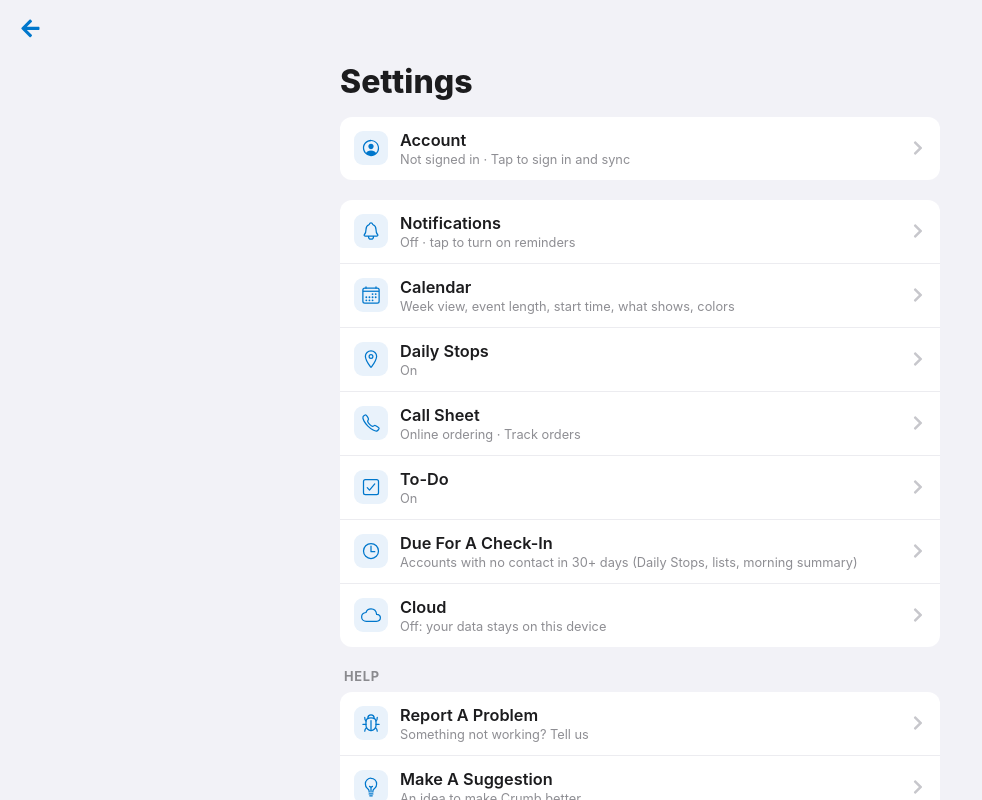
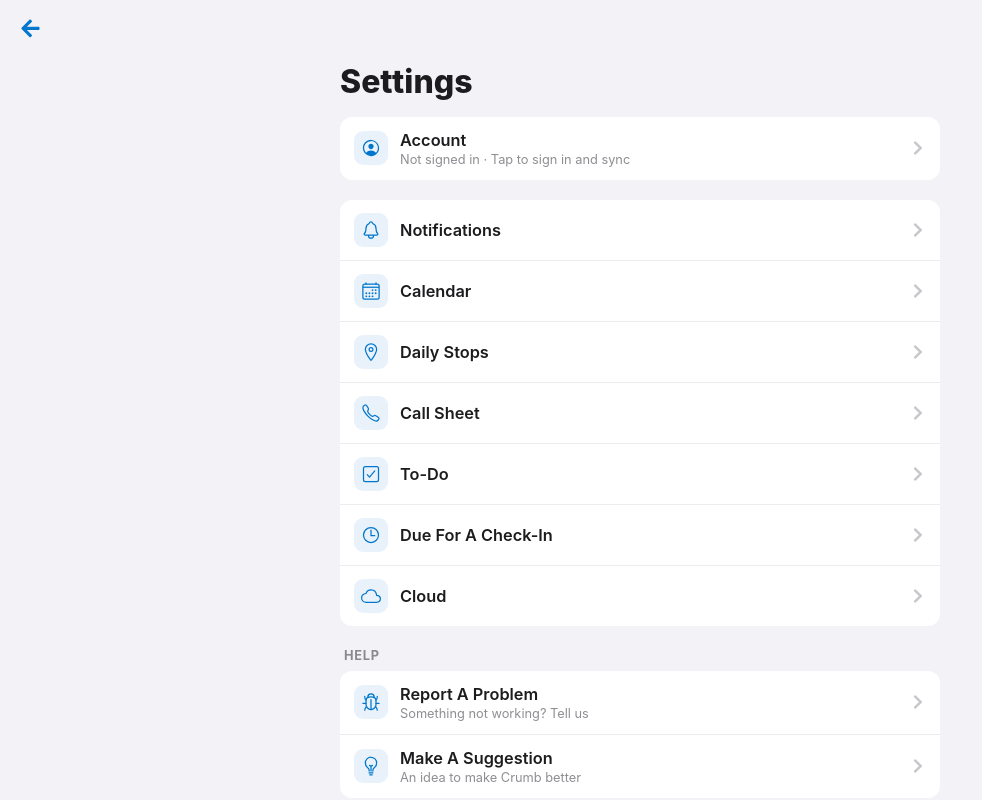
Before and after one commit to JMaraglia/crumb-v3, a React (Vite) app: page /settings in a window 1280 px wide. Shown: the whole page, without its empty margins (0-982 px from the left). Built offline with nearby package versions, Linux system fonts and the light colour scheme; no server answers.

Commit message:
Settings: titles only on the tool rows (no description lines); version 2026.11.10-7
Co-Authored-By: Claude Opus 5.5 <noreply@anthropic.com>
Claude-Session: https://claude.ai/code/session_01GU8ZYKRjvK8i7Sf4zMaKCJ

```diff
--- a/src/SettingsPage.jsx
+++ b/src/SettingsPage.jsx
@@ -147,8 +147,8 @@ export default function SettingsPage() {
             <button key={r.label} className="st-row" onClick={r.go}>
               <span className="st-row-icon">{r.icon}</span>
               <span className="st-row-text">
+                {/* Titles only, no line underneath (founder, Nov 10: "not everything needs a description") */}
                 <span className="st-row-label">{r.label}</span>
-                <span className={`st-row-sub ${r.due ? 'is-due' : ''}`}>{r.due ? `${r.sub} · time to back up` : r.sub}</span>
               </span>
               <FaChevronRight className="st-row-chev" />
             </button>
--- a/src/version.js
+++ b/src/version.js
@@ -1,4 +1,4 @@
 // file: src/version.js
 // Shown at the bottom of Settings, so anyone (founder or beta tester) can tell which version their phone is running.
 // Bump it with each release you want to check on a phone.
-export const APP_VERSION = '2026.11.10-6';
+export const APP_VERSION = '2026.11.10-7';
```
